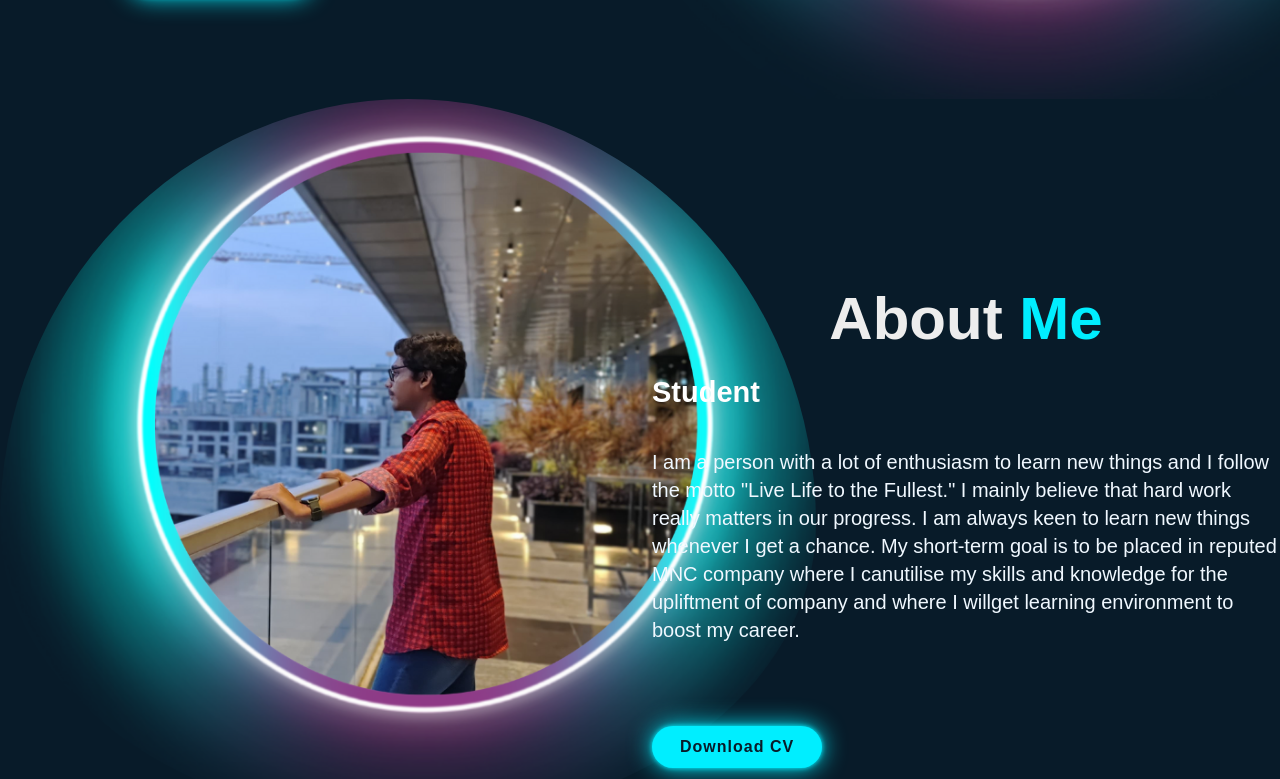
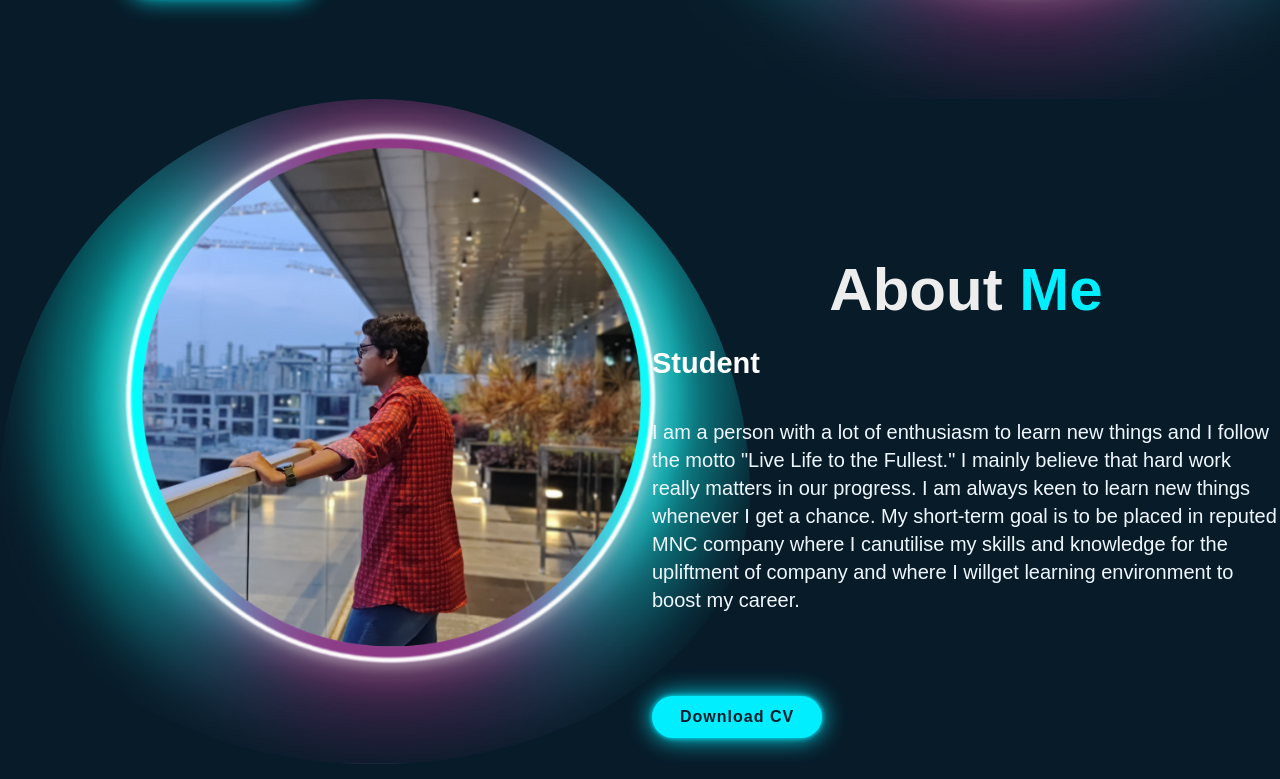
Before and after one commit to j-praneeth/Praneeth-Portfolio, a plain HTML site: page index.html in a window 1280 px wide. Shown: the part 701-1480 px from the top of the page. Drawn offline with nearby package versions, Linux system fonts and the light colour scheme.

Commit message:
Update stylesheet.css

```diff
--- a/stylesheet.css
+++ b/stylesheet.css
@@ -166,7 +166,7 @@ body {
 
 .about-img img {
     padding-bottom: 20%;
-    max-width: 1000px;
+    max-width: 750px;
     height: auto;
     width: 130%;
     border-radius: 100%;
```
